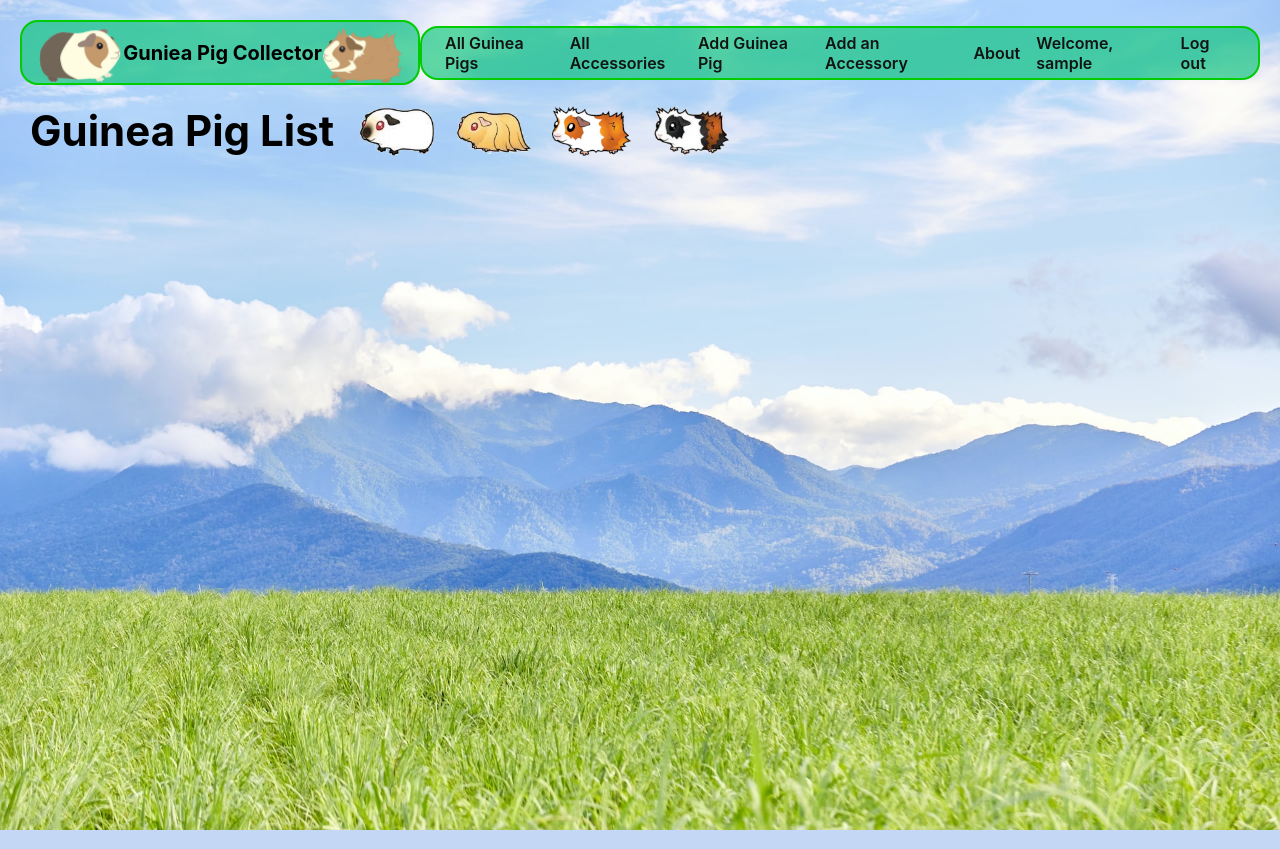
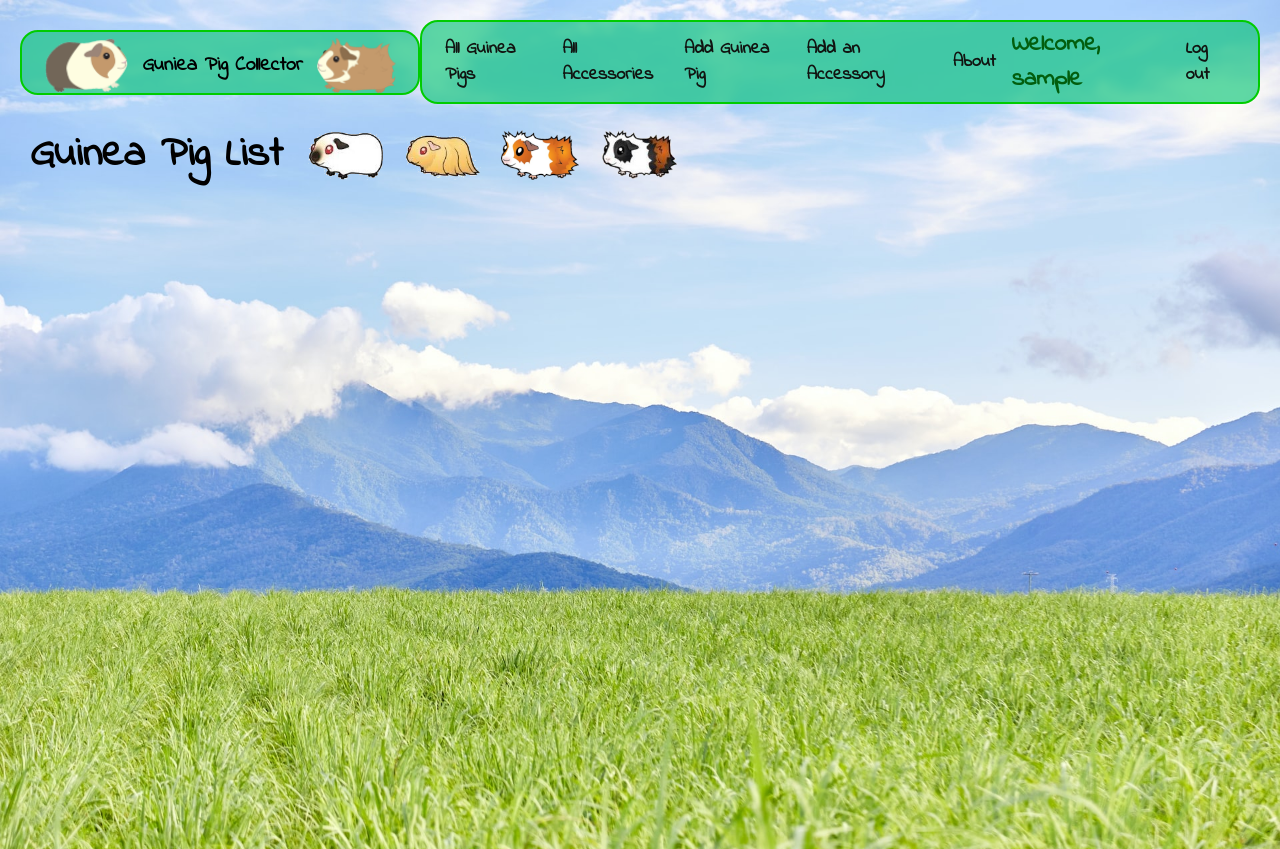
Before and after one commit to cactuspie23/guineapig-collector, a Django app: page /guineapigs/ in a window 1280 px wide. Run offline with Django 4.2, Linux system fonts and the light colour scheme; the visitor is signed in with stand-in values (Sample User, id 1); data that the repository does not hold is empty.

Commit message:
update styling

```diff
--- a/main_app/static/css/base.css
+++ b/main_app/static/css/base.css
@@ -24,7 +24,7 @@ body {
   align-items: center;
   background-image: url("../images/grass2.jpg");
   background-size: cover;
-  font-family: -apple-system, BlinkMacSystemFont, 'Segoe UI', 'Roboto',
+  font-family: 'Indie Flower', -apple-system, BlinkMacSystemFont, 'Segoe UI', 'Roboto',
     'Oxygen', 'Ubuntu', 'Cantarell', 'Fira Sans', 'Droid Sans',
     'Helvetica Neue', sans-serif;
   min-height: 100vh;
@@ -42,9 +42,9 @@ body {
   --card-box-shadow: 5px 5px 6px -1px #AAA;
   --font-xtreme: 4.2rem;
   --font-xxl: 3.6rem;
-  --font-xl: 2.4rem;
+  --font-xl: 2.9rem;
   --font-l: 1.8rem;
-  --font-reg: 1.6rem;
+  --font-reg: 1.9rem;
   --card-border-radius: 6px;
 }
 
@@ -76,8 +76,8 @@ h2 {
 nav a, li {
   text-decoration: none;
   color: var(--text-color);
-  font-weight: 600;
-  font-size: 16px;
+  font-weight: 650;
+  font-size: 18px;
 }
 
 nav a:hover {
@@ -93,6 +93,11 @@ nav ul {
 
 nav li {
   padding: 5px 8px;
+}
+
+.username {
+  color: rgb(2, 94, 14);
+  font-size: x-large;
 }
 
 .header-logo-container {
--- a/main_app/static/css/guineapigs/guineapig-detail.css
+++ b/main_app/static/css/guineapigs/guineapig-detail.css
@@ -95,6 +95,7 @@
 }
 
 .feedings-accessory-container > section {
+  background: rgba(102, 255, 102, 0.35);
   width: 80%;
   min-width: 360px;
   border: var(--borders);
--- a/main_app/static/css/guineapigs/guineapig-index.css
+++ b/main_app/static/css/guineapigs/guineapig-index.css
@@ -6,6 +6,7 @@
 }
 
 .card {
+  background: rgba(102, 255, 102, 0.35);
   width: 275px;
   margin: 10px;
   border: var(--borders);
--- a/main_app/templates/base.html
+++ b/main_app/templates/base.html
@@ -12,6 +12,9 @@
     href="{% static 'images/guinea-pig.png' %}"
   >
   <title>Guinea Pig Collector</title>
+  <link rel="preconnect" href="https://fonts.googleapis.com">
+  <link rel="preconnect" href="https://fonts.gstatic.com" crossorigin>
+  <link href="https://fonts.googleapis.com/css2?family=Indie+Flower&display=swap" rel="stylesheet">
   <link rel="stylesheet" type="text/css" href="{% static 'css/base.css' %}">
   {% block head %}
   {% endblock %}
@@ -37,7 +40,7 @@
           <li><a href="{% url 'guineapigs_create' %}">Add Guinea Pig</a></li>
           <li><a href="{% url 'accessories_create' %}">Add an Accessory</a></li>
           <li><a href="{% url 'about' %}">About</a></li>
-          <li>Welcome, {{ user.username }}</li>
+          <li class="username">Welcome, {{ user.username }}</li>
           <li><a href="{% url 'logout' %}">Log out</a></li>
         {% else %}
           <li><a href="{% url 'about' %}">About</a></li>
```
